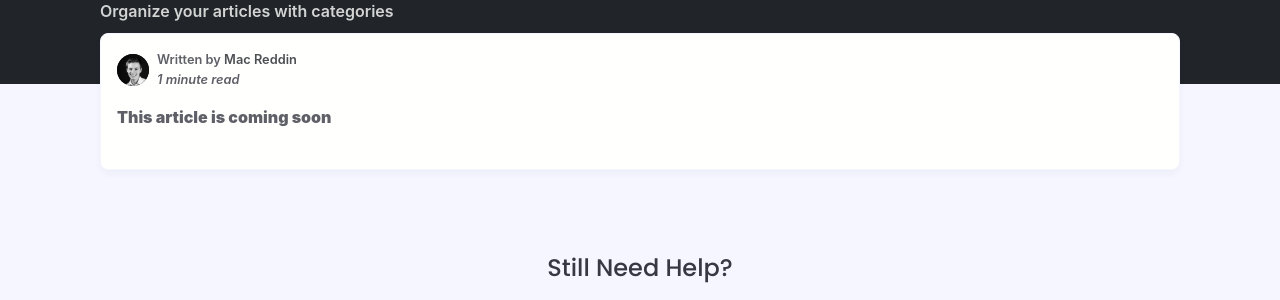
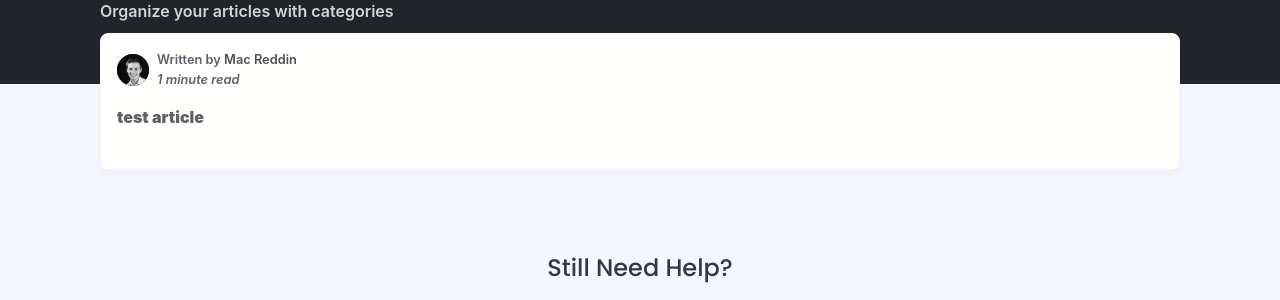
Before and after one commit to superZina/superZina.github.io, a Jekyll site: the page built from _posts/Using Odin/2019-12-20-creating-a-category.md, in a window 1280 px wide. Shown: the part 242-542 px from the top of the page. Built offline with Jekyll 4.4.1, drawn with Linux system fonts in a browser that asks for light colours; nearby versions of some CDN libraries; some web fonts are replaced; comment, search, counter and statistics services are not loaded.

Commit message:
test article

```diff
--- a/_posts/Using Odin/2019-12-20-creating-a-category.md
+++ b/_posts/Using Odin/2019-12-20-creating-a-category.md
@@ -7,4 +7,4 @@ author: mac
 short-description: Organize your articles with categories
 ---
 
-**This article is coming soon**
+**test article**
```
